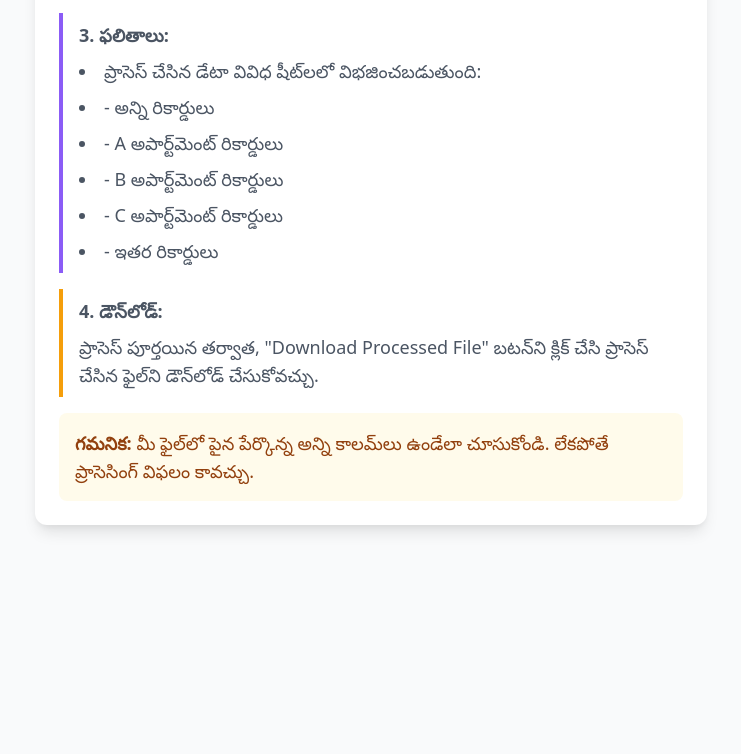
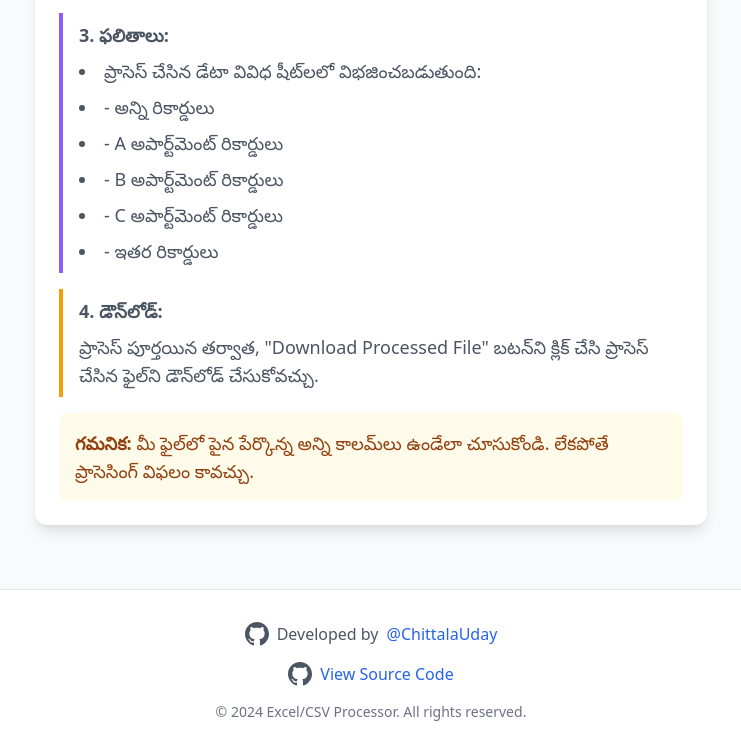
Before and after one commit to ChittalaUday/RemoveDuplicatedCSV, a website: page public/index.html in a window 1280 px wide. Shown: the part 1211-1965 px from the top of the page, without its empty margins (269-1010 px from the left). Before the commit the page ends 1768 px from the top, so only its background shows below. Drawn offline with nearby package versions, Linux system fonts and the light colour scheme.

Commit message:
Added footer with developer information and source code links

```diff
--- a/public/index.html
+++ b/public/index.html
@@ -273,6 +273,33 @@
         </div>
     </div>
 
+    <!-- Footer -->
+    <footer class="bg-white mt-8 py-8 border-t border-gray-200">
+        <div class="container mx-auto px-4">
+            <div class="flex flex-col items-center justify-center space-y-4">
+                <div class="flex items-center space-x-2">
+                    <svg class="h-6 w-6 text-gray-600" fill="currentColor" viewBox="0 0 24 24">
+                        <path
+                            d="M12 0c-6.626 0-12 5.373-12 12 0 5.302 3.438 9.8 8.207 11.387.599.111.793-.261.793-.577v-2.234c-3.338.726-4.033-1.416-4.033-1.416-.546-1.387-1.333-1.756-1.333-1.756-1.089-.745.083-.729.083-.729 1.205.084 1.839 1.237 1.839 1.237 1.07 1.834 2.807 1.304 3.492.997.107-.775.418-1.305.762-1.604-2.665-.305-5.467-1.334-5.467-5.931 0-1.311.469-2.381 1.236-3.221-.124-.303-.535-1.524.117-3.176 0 0 1.008-.322 3.301 1.23.957-.266 1.983-.399 3.003-.404 1.02.005 2.047.138 3.006.404 2.291-1.552 3.297-1.23 3.297-1.23.653 1.653.242 2.874.118 3.176.77.84 1.235 1.911 1.235 3.221 0 4.609-2.807 5.624-5.479 5.921.43.372.823 1.102.823 2.222v3.293c0 .319.192.694.801.576 4.765-1.589 8.199-6.086 8.199-11.386 0-6.627-5.373-12-12-12z" />
+                    </svg>
+                    <span class="text-gray-600">Developed by</span>
+                    <a href="https://github.com/ChittalaUday" target="_blank" rel="noopener noreferrer"
+                        class="text-blue-600 hover:text-blue-800 font-medium">@ChittalaUday</a>
+                </div>
+                <div class="flex items-center space-x-2">
+                    <svg class="h-6 w-6 text-gray-600" fill="currentColor" viewBox="0 0 24 24">
+                        <path
+                            d="M12 0c-6.626 0-12 5.373-12 12 0 5.302 3.438 9.8 8.207 11.387.599.111.793-.261.793-.577v-2.234c-3.338.726-4.033-1.416-4.033-1.416-.546-1.387-1.333-1.756-1.333-1.756-1.089-.745.083-.729.083-.729 1.205.084 1.839 1.237 1.839 1.237 1.07 1.834 2.807 1.304 3.492.997.107-.775.418-1.305.762-1.604-2.665-.305-5.467-1.334-5.467-5.931 0-1.311.469-2.381 1.236-3.221-.124-.303-.535-1.524.117-3.176 0 0 1.008-.322 3.301 1.23.957-.266 1.983-.399 3.003-.404 1.02.005 2.047.138 3.006.404 2.291-1.552 3.297-1.23 3.297-1.23.653 1.653.242 2.874.118 3.176.77.84 1.235 1.911 1.235 3.221 0 4.609-2.807 5.624-5.479 5.921.43.372.823 1.102.823 2.222v3.293c0 .319.192.694.801.576 4.765-1.589 8.199-6.086 8.199-11.386 0-6.627-5.373-12-12-12z" />
+                    </svg>
+                    <a href="https://github.com/ChittalaUday/RemoveDuplicatedCSV" target="_blank"
+                        rel="noopener noreferrer" class="text-blue-600 hover:text-blue-800 font-medium">View Source
+                        Code</a>
+                </div>
+                <p class="text-gray-500 text-sm">© 2024 Excel/CSV Processor. All rights reserved.</p>
+            </div>
+        </div>
+    </footer>
+
     <script>
         const dropZone = document.getElementById('dropZone');
         const fileInput = document.getElementById('fileInput');
```
